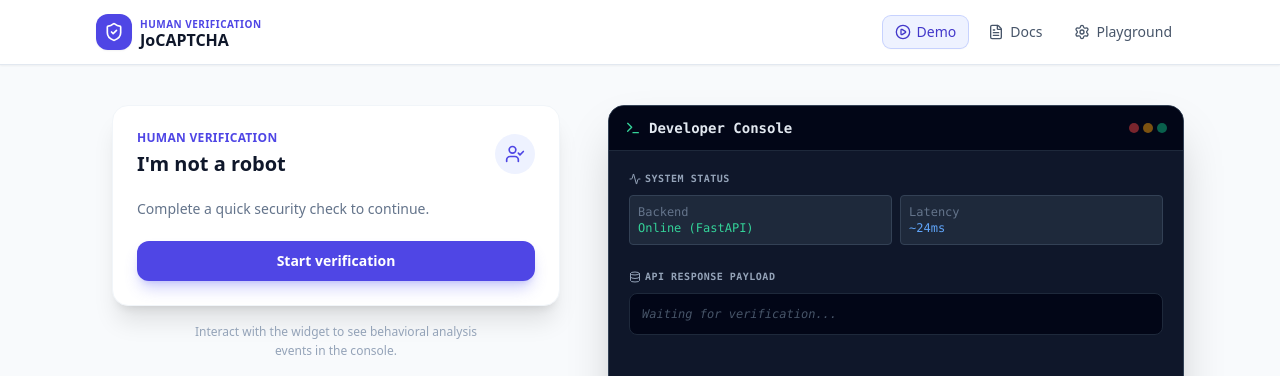
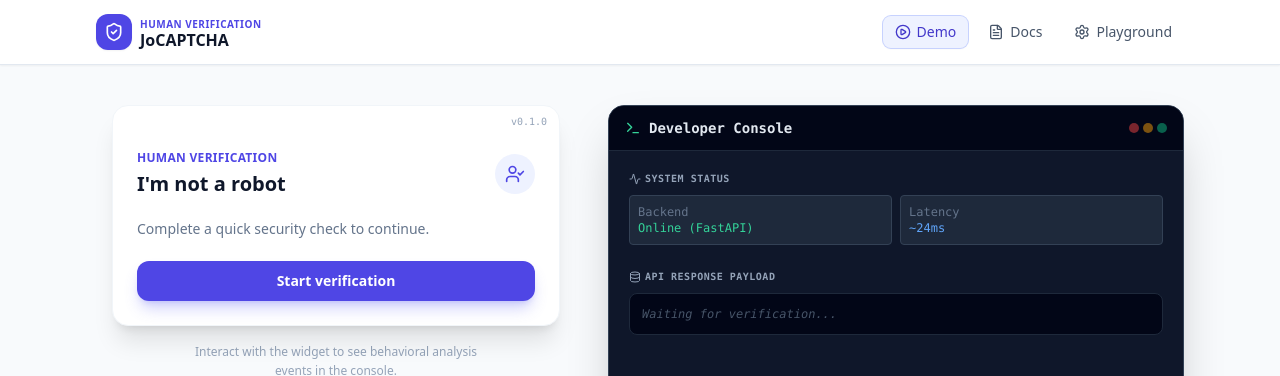
Before and after one commit to ShaijoGeorge/JoCAPTCHA, a React (Create React App) app in the folder frontend/captcha-frontend/: page / in a window 1280 px wide. Shown: the top 376 px of the page. Built offline with nearby package versions, Linux system fonts and the light colour scheme; no server answers.

Commit message:
feat(ui): add version badge to captcha shell

```diff
--- a/frontend/captcha-frontend/src/components/captcha/CaptchaShell.jsx
+++ b/frontend/captcha-frontend/src/components/captcha/CaptchaShell.jsx
@@ -244,7 +244,14 @@
 
     return (
         <div className="w-full max-w-md">
-            <div className="bg-white rounded-2xl shadow-xl border border-slate-100 p-6 space-y-5 transition-all">
+            {/* Added 'relative' class here to allow absolute positioning inside */}
+            <div className="relative bg-white rounded-2xl shadow-xl border border-slate-100 p-6 space-y-5 transition-all">
+
+                {/* Version Badge - Top Right Corner */}
+                <span className="absolute top-2 right-3 text-[10px] text-slate-400 font-mono select-none">
+                    v0.1.0
+                </span>
+
                 {renderScreen()}
             </div>
         </div>
```
